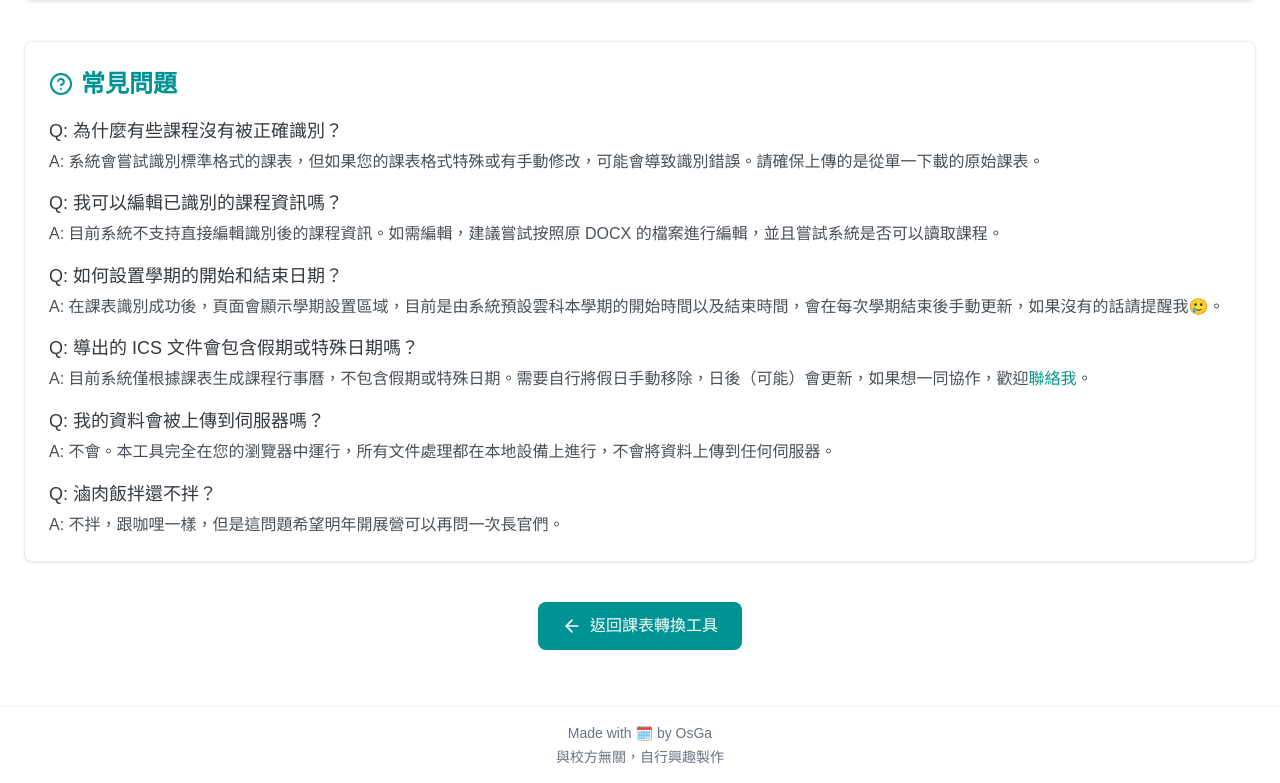
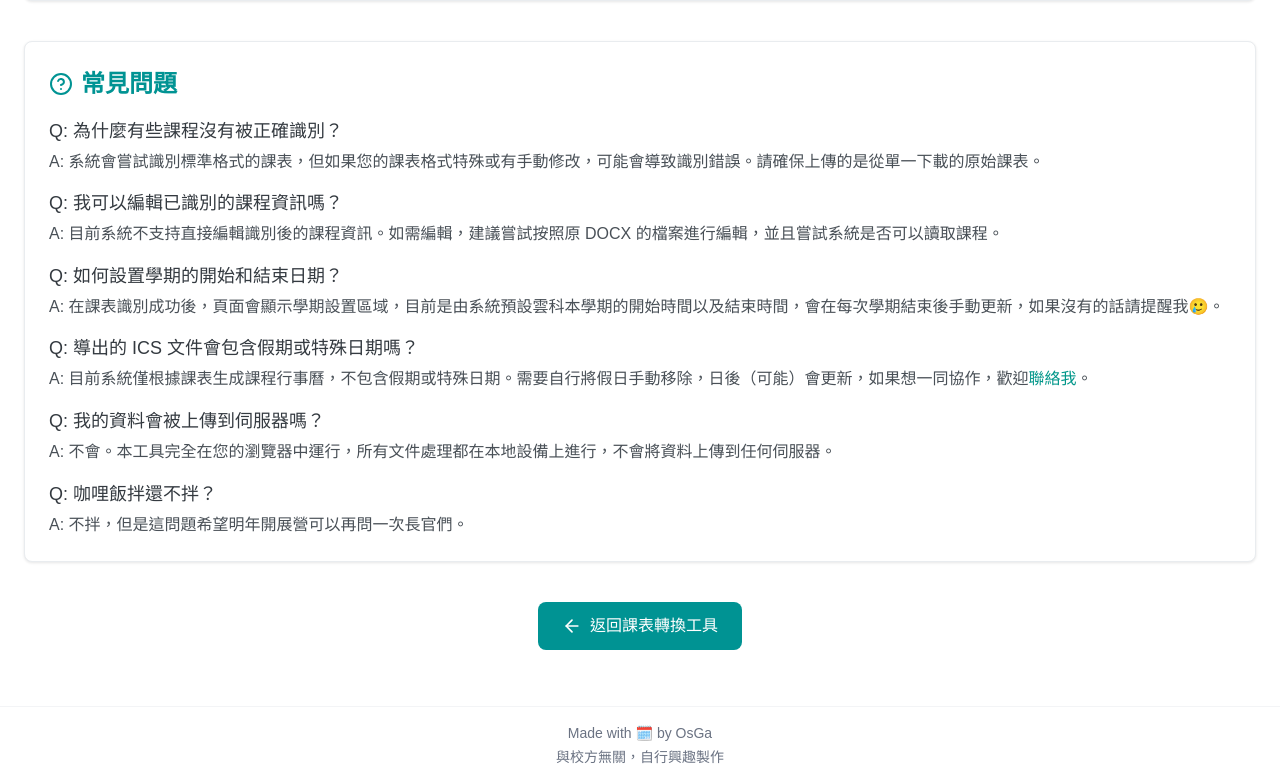
Before and after one commit to osga24/NYUST-ICS, a Next.js app: page /guide in a window 1280 px wide. Shown: the part 2884-3667 px from the top of the page. Built offline with nearby package versions, Linux system fonts and the light colour scheme.

Commit message:
滷肉飯改咖哩飯

```diff
--- a/src/app/guide/page.tsx
+++ b/src/app/guide/page.tsx
@@ -618,13 +618,13 @@ export default function GuidePage() {
 							fontSize: '1.125rem',
 							color: yuntechTheme.gray[800],
 							margin: '0 0 0.25rem 0'
-						}}>Q: 滷肉飯拌還不拌？</h3>
+						}}>Q: 咖哩飯拌還不拌？</h3>
 						<p style={{
 							marginTop: '0.25rem',
 							color: yuntechTheme.gray[700],
 							lineHeight: 1.6
 						}}>
-							A: 不拌，跟咖哩一樣，但是這問題希望明年開展營可以再問一次長官們。
+							A: 不拌，但是這問題希望明年開展營可以再問一次長官們。
 						</p>
 					</div>
 				</div>
```
